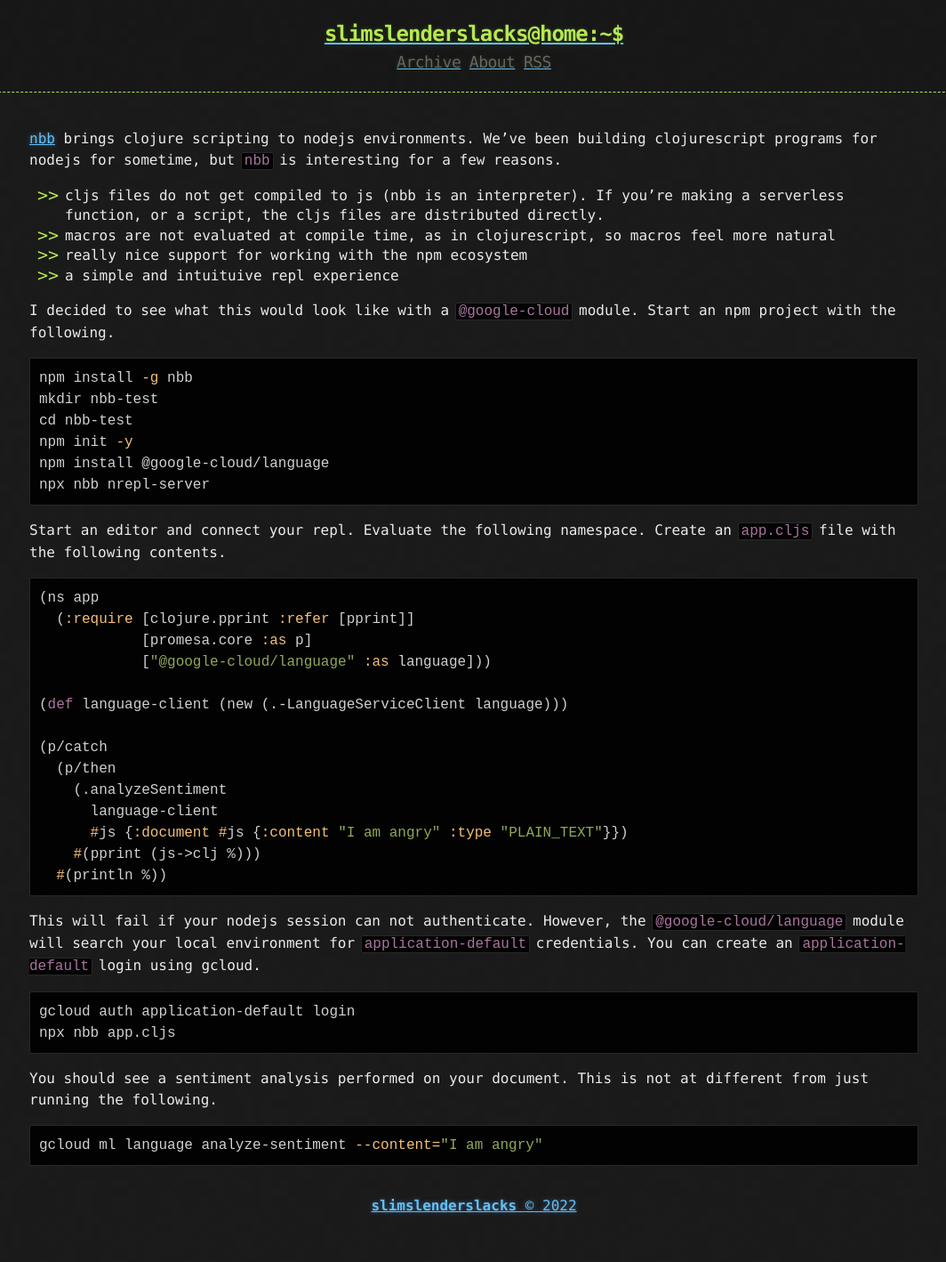
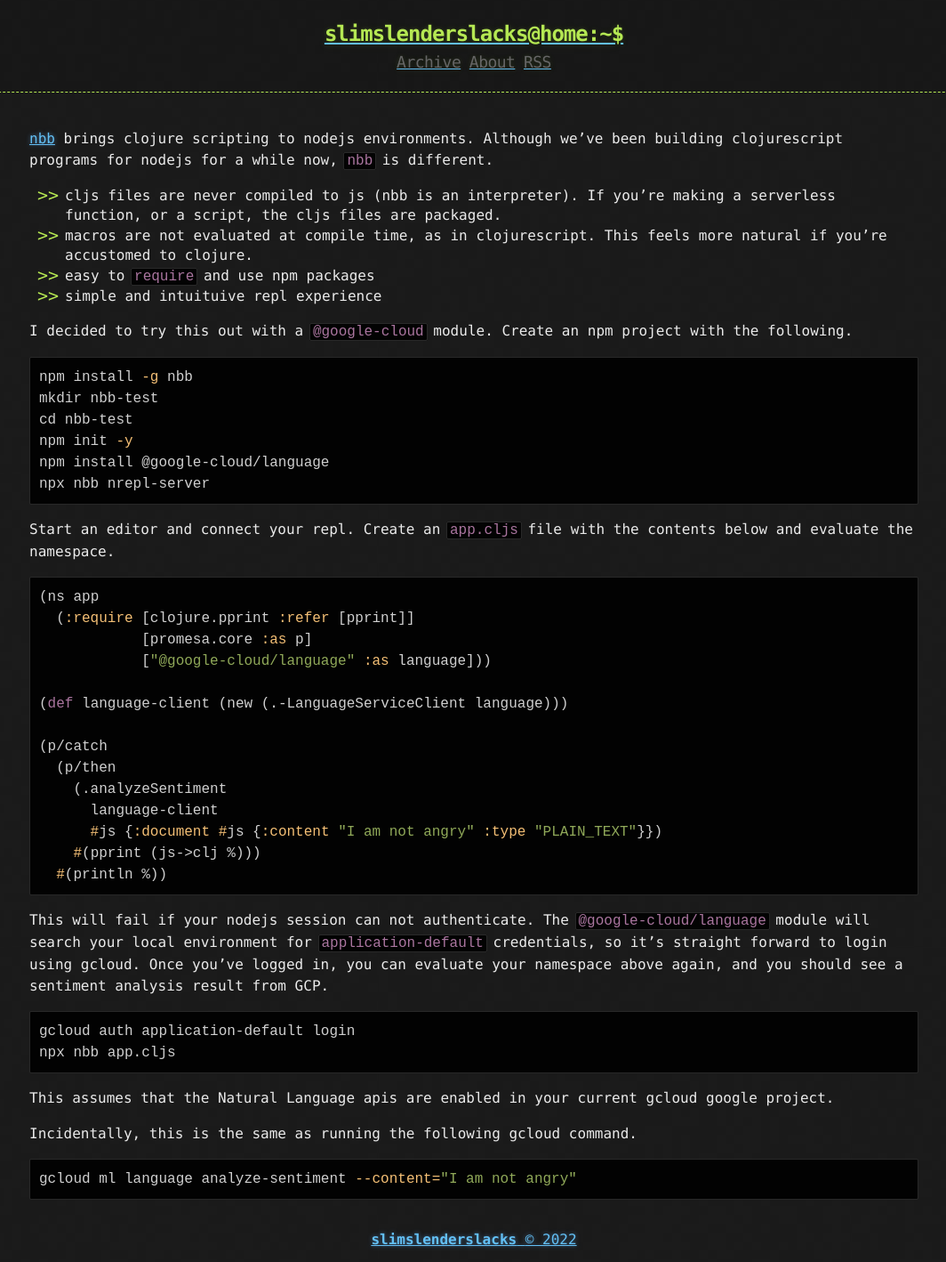
Before and after one commit to slimslenderslacks/slimslenderslacks.github.io, a Jekyll site: the page built from _posts/2022-04-19-nbb-sentiment.md, in a window 1280 px wide. Shown: the whole page at 89% size, without its empty margins (107-1171 px from the left). Built offline with Jekyll 4.4.1, drawn with Linux system fonts in a browser that asks for light colours; before the commit the page ends 1380 px from its top, so only the background shows below that.

Commit message:
Update post

````diff
--- a/_posts/2022-04-19-nbb-sentiment.md
+++ b/_posts/2022-04-19-nbb-sentiment.md
@@ -6,14 +6,15 @@ categories: code
 tags: nbbjs gcp
 ---
 
-[nbb](https://github.com/babashka/nbb) brings clojure scripting to nodejs environments.  We've been building clojurescript programs for nodejs for sometime, but `nbb` is interesting for a few reasons.
+[nbb](https://github.com/babashka/nbb) brings clojure scripting to nodejs environments.  Although we've
+been building clojurescript programs for nodejs for a while now, `nbb` is different.
 
-* cljs files do not get compiled to js (nbb is an interpreter).  If you're making a serverless function, or a script, the cljs files are distributed directly.
-* macros are not evaluated at compile time, as in clojurescript, so macros feel more natural
-* really nice support for working with the npm ecosystem
-* a simple and intuituive repl experience
+* cljs files are never compiled to js (nbb is an interpreter).  If you're making a serverless function, or a script, the cljs files are packaged.
+* macros are not evaluated at compile time, as in clojurescript. This feels more natural if you're accustomed to clojure.
+* easy to `require` and use npm packages
+* simple and intuituive repl experience
 
-I decided to see what this would look like with a `@google-cloud` module.  Start an npm project with the following.
+I decided to try this out with a `@google-cloud` module.  Create an npm project with the following.
 
 ```bash
 npm install -g nbb
@@ -24,7 +25,7 @@ npm install @google-cloud/language
 npx nbb nrepl-server
 ```
 
-Start an editor and connect your repl.  Evaluate the following namespace.  Create an `app.cljs` file with the following contents.
+Start an editor and connect your repl.  Create an `app.cljs` file with the contents below and evaluate the namespace.
 
 ```clj
 (ns app
@@ -38,20 +39,25 @@ Start an editor and connect your repl.  Evaluate the following namespace.  Creat
   (p/then
     (.analyzeSentiment
       language-client
-      #js {:document #js {:content "I am angry" :type "PLAIN_TEXT"}})
+      #js {:document #js {:content "I am not angry" :type "PLAIN_TEXT"}})
     #(pprint (js->clj %)))
   #(println %))
 ```
 
-This will fail if your nodejs session can not authenticate.  However, the `@google-cloud/language` module will search your local environment for `application-default` credentials.  You can create an `application-default` login using gcloud.
+This will fail if your nodejs session can not authenticate.  The `@google-cloud/language` module
+will search your local environment for `application-default` credentials, so it's straight forward to
+login using gcloud. Once you've logged in, you can evaluate your namespace above again, and you should
+see a sentiment analysis result from GCP.
 
 ```bash
 gcloud auth application-default login
 npx nbb app.cljs
 ```
 
-You should see a sentiment analysis performed on your document.  This is not at different from just running the following.
+This assumes that the Natural Language apis are enabled in your current gcloud google project.
+
+Incidentally, this is the same as running the following gcloud command.
 
 ```bash
-gcloud ml language analyze-sentiment --content="I am angry"
+gcloud ml language analyze-sentiment --content="I am not angry"
 ```
````
